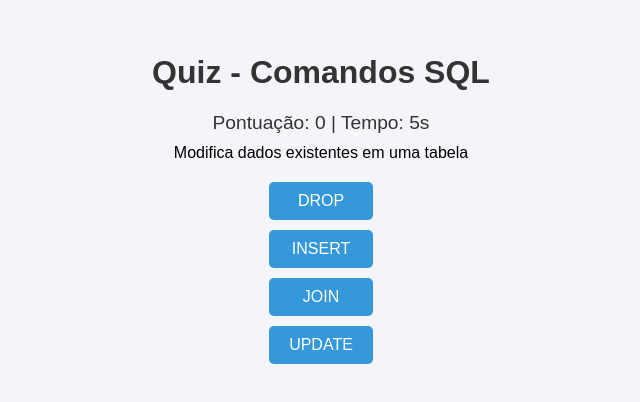
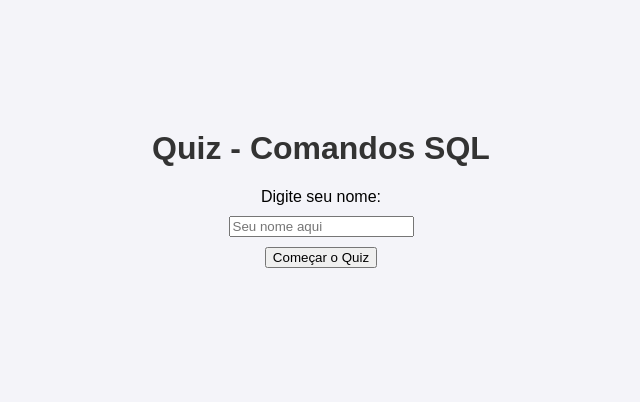
Before and after one commit to josimarmenegatt86/jogosperguntas, a plain HTML site: page index.html in a window 1280 px wide. Shown: the part 202-604 px from the top of the page, without its empty margins (319-959 px from the left). Drawn offline with Linux system fonts and the light colour scheme.

Commit message:
Update index.html

```diff
--- a/index.html
+++ b/index.html
@@ -61,18 +61,31 @@
       background-color: #e74c3c;
       color: #fff;
     }
+
+    #startContainer {
+      display: flex;
+      flex-direction: column;
+      align-items: center;
+      gap: 10px;
+      margin-bottom: 20px;
+    }
   </style>
 </head>
 <body>
 
   <h1>Quiz - Comandos SQL</h1>
-  <div class="score-board">
+  <div id="startContainer">
+    <label for="playerName">Digite seu nome:</label>
+    <input type="text" id="playerName" placeholder="Seu nome aqui">
+    <button onclick="startGame()">Começar o Quiz</button>
+  </div>
+  <div class="score-board" style="display: none;" id="scoreBoardContainer">
     <span id="scoreBoard">Pontuação: 0</span> | <span id="timeBoard">Tempo: 0s</span>
   </div>
-  <div class="question-container" id="questionContainer">
+  <div class="question-container" id="questionContainer" style="display: none;">
     <!-- Pergunta e opções serão geradas via JavaScript -->
   </div>
-  <div class="options-container" id="optionsContainer"></div>
+  <div class="options-container" id="optionsContainer" style="display: none;"></div>
 
   <script>
     const questions = [
@@ -83,9 +96,24 @@
       { question: "Cria uma nova tabela ou banco de dados", answer: "CREATE" },
       { question: "Exclui uma tabela ou banco de dados", answer: "DROP" },
       { question: "Modifica a estrutura de uma tabela", answer: "ALTER" },
-      { question: "Combina registros de várias tabelas", answer: "JOIN" }
+      { question: "Combina registros de várias tabelas", answer: "JOIN" },
+      { question: "Aplica uma condição para restringir resultados", answer: "WHERE" },
+      { question: "Ordena os resultados de uma consulta", answer: "ORDER BY" },
+      { question: "Agrupa resultados com base em uma ou mais colunas", answer: "GROUP BY" },
+      { question: "Remove valores duplicados de uma consulta", answer: "DISTINCT" },
+      { question: "Seleciona valores que estão dentro de um intervalo", answer: "BETWEEN" },
+      { question: "Seleciona valores que correspondem a um padrão", answer: "LIKE" },
+      { question: "Conta o número de registros em uma tabela", answer: "COUNT" },
+      { question: "Retorna a média de valores em uma coluna", answer: "AVG" },
+      { question: "Retorna o valor máximo de uma coluna", answer: "MAX" },
+      { question: "Retorna o valor mínimo de uma coluna", answer: "MIN" },
+      { question: "Soma todos os valores de uma coluna", answer: "SUM" },
+      { question: "Combina dados com outra tabela através de uma relação", answer: "INNER JOIN" },
+      { question: "Lista todos os registros de uma tabela, mesmo sem correspondência na outra", answer: "LEFT JOIN" },
+      { question: "Usado para limitar o número de registros retornados", answer: "LIMIT" }
     ];
 
+    let playerName = '';
     let score = 0;
     let questionIndex = 0;
     let timer;
@@ -122,7 +150,7 @@
     function loadQuestion() {
       if (questionIndex >= questions.length) {
         stopTimer();
-        alert(`Quiz concluído! Sua pontuação final foi ${score} pontos em ${timeElapsed} segundos.`);
+        alert(`Parabéns, ${playerName}! Você completou o quiz com ${score} pontos em ${timeElapsed} segundos.`);
         return;
       }
 
@@ -167,10 +195,24 @@
       }, 1000);
     }
 
-    // Inicia o quiz
-    shuffle(questions);
-    startTimer();
-    loadQuestion();
+    // Função para iniciar o jogo
+    function startGame() {
+      playerName = document.getElementById('playerName').value.trim();
+      if (!playerName) {
+        alert('Por favor, insira seu nome para começar.');
+        return;
+      }
+
+      // Esconde o container de início e mostra o quiz
+      document.getElementById('startContainer').style.display = 'none';
+      document.getElementById('scoreBoardContainer').style.display = 'block';
+      document.getElementById('questionContainer').style.display = 'block';
+      document.getElementById('optionsContainer').style.display = 'flex';
+
+      shuffle(questions);
+      startTimer();
+      loadQuestion();
+    }
   </script>
 
 </body>
```
